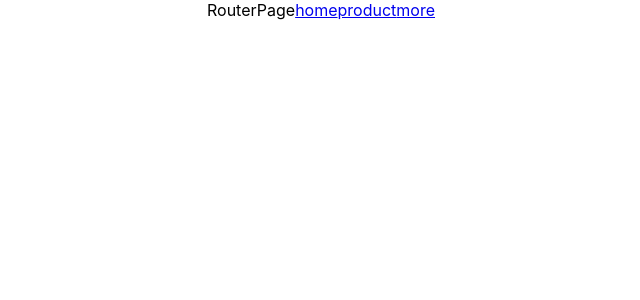
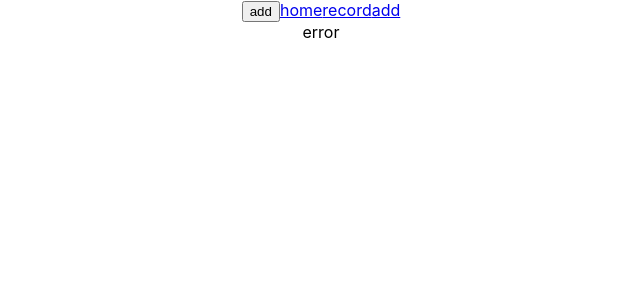
Before and after one commit to Chocogo/react-learn, a React (Create React App) app in the folder react-learn4/: page / in a window 1280 px wide. Shown: the top 300 px of the page, without its empty margins (319-959 px from the left). Built offline with nearby package versions, Linux system fonts and the light colour scheme.

Commit message:
feat(react-router use): route的三种渲染方式

```diff
--- a/react-learn4/package.json
+++ b/react-learn4/package.json
@@ -8,8 +8,10 @@
     "@testing-library/user-event": "^12.1.10",
     "react": "^17.0.1",
     "react-dom": "^17.0.1",
+    "react-redux": "^7.2.2",
     "react-router-dom": "^5.2.0",
     "react-scripts": "4.0.1",
+    "redux": "^4.0.5",
     "web-vitals": "^0.2.4"
   },
   "scripts": {
--- a/react-learn4/src/App.js
+++ b/react-learn4/src/App.js
@@ -1,10 +1,12 @@
 import './App.css';
-import RouterPage from './page/RouterPage';
+import RouteRenderPage from './page/RouteRenderPage';
+// import RouterPage from './page/RouterPage';
 
 function App() {
   return (
     <div className="App">
-      <RouterPage />
+      {/* <RouterPage /> */}
+      <RouteRenderPage />
     </div>
   );
 }
--- /dev/null
+++ b/react-learn4/src/page/RouteRenderPage.jsx
@@ -0,0 +1,61 @@
+import React from 'react'
+import { HashRouter as Router, Link, Switch, Route } from 'react-router-dom'
+
+const Home = () => {
+  return (
+    <div>home</div>
+  )
+}
+const Record = () => {
+  return (
+    <div>record</div>
+  )
+}
+const Error = () => {
+  return (
+    <div>error</div>
+  )
+}
+class AddPage extends React.Component {
+  componentDidMount(){
+    console.log('componentDidMount')
+  }
+  componentWillUnmount() {
+    console.log('componentWillUnmount')
+  }
+  render(){
+    return (
+    <div>child , {this.props.count}</div>
+    )
+  }
+}
+// route三种渲染 children > component > render
+export default function RouteRenderPage() {
+  const [count, setCount] = React.useState(0)
+  const add = () => {
+    setCount(count + 1)
+  }
+  return (
+    <div>
+      <button onClick={add}>add</button>
+      <Router>
+        <Link to="/home">home</Link>
+        <Link to="/record">record</Link>
+        <Link to="/add">add</Link>
+        <Switch>
+        <Route path="/home"
+          // children={() => <div>children</div>}
+          component={ Home }
+          // render={ () => <div>render </div> }
+        />
+        <Route path="/record" component={Record}/>
+        {/* component返回匿名组件方式，子组件每次都会挂载卸载（导致性能问题）, children和render则不会 */}
+        <Route path="/add" component={() => <AddPage count={count}/>}/>
+        {/* <Route path="/add" children={() => <AddPage count={count}/>}/> */}
+        {/* <Route path="/add" render={() => <AddPage count={count}/>}/> */}
+        <Route component={Error}/>
+        </Switch>
+      </Router>
+    </div>
+  )
+}
--- a/react-learn4/src/page/RouterPage.jsx
+++ b/react-learn4/src/page/RouterPage.jsx
@@ -33,6 +33,7 @@ const More = ({ match }) => {
   )
 }
 
+
 export default function RouterPage() {
   return (
     <div>
@@ -41,6 +42,7 @@ export default function RouterPage() {
         <Link to="/home">home</Link>
         <Link to="/product">product</Link>
         <Link to="/more">more</Link>
+
         <Switch>
           <Route path="/home" component={Home}/>
           <Route path="/product/:id" component={Product}/>
```
Also changed, not shown: 2 other files (tests, documents, lock files or other folders).
